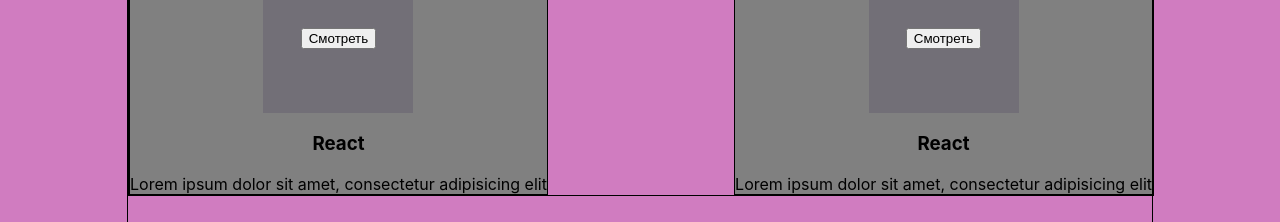
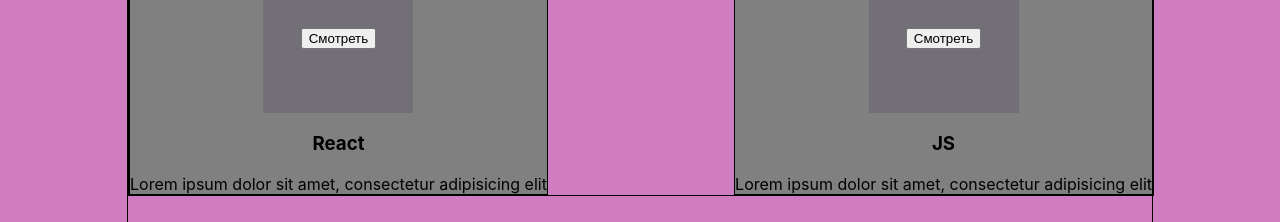
Before and after one commit to Aloxan12/portfolio, a React (Create React App) app: page / in a window 1280 px wide. Shown: the part 1780-2002 px from the top of the page. Built offline with nearby package versions, Linux system fonts and the light colour scheme.

Commit message:
add block Contacts and Footer

```diff
--- a/src/Contacts/Contacts.module.css
+++ b/src/Contacts/Contacts.module.css
@@ -8,7 +8,7 @@
     justify-content: space-between;
 }
 .form{
-    width: 550px;
+    width: 70%;
     display: flex;
     flex-direction: column;
     border: 1px solid;
--- a/src/Contacts/Contacts.tsx
+++ b/src/Contacts/Contacts.tsx
@@ -16,7 +16,6 @@
                 </form>
                 <button className={style.contBtn}>Отправить</button>
             </div>
-
         </div>
     )
 }
--- a/src/MyWorks/MyWorks.tsx
+++ b/src/MyWorks/MyWorks.tsx
@@ -2,7 +2,7 @@
 import style from './MyWorks.module.css'
 import styleContainer from "../Common/styles/Container.module.css";
 import MyWork from "./MyWork/MyWork";
-
+//123
 function MyWorks() {
     return (
         <div className={style.myWorksBlock}>
@@ -10,7 +10,7 @@
                 <h3 className={style.title}>My Works</h3>
                 <div className={style.works}>
                     <MyWork title={'React'} description={'Lorem ipsum dolor sit amet, consectetur adipisicing elit'}/>
-                    <MyWork title={'React'} description={'Lorem ipsum dolor sit amet, consectetur adipisicing elit'}/>
+                    <MyWork title={'JS'} description={'Lorem ipsum dolor sit amet, consectetur adipisicing elit'}/>
                 </div>
             </div>
         </div>
```
